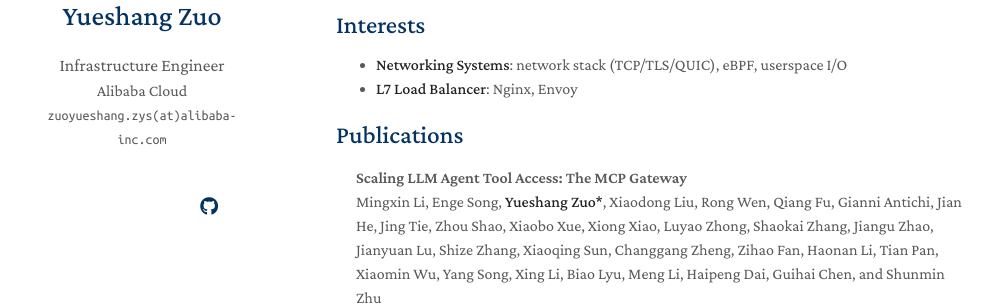
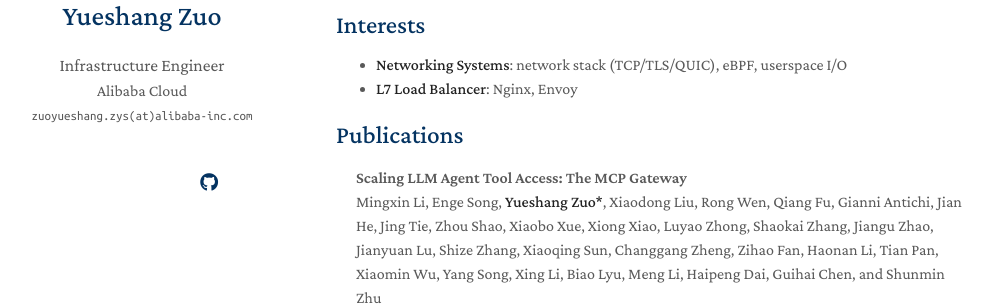
Before and after one commit to yueshangzuo/yueshangzuo.github.io, a Jekyll site: the page built from index.md, in a window 1280 px wide. Shown: the part 214-519 px from the top of the page, without its empty margins (134-1127 px from the left). Built offline with Jekyll 4.4.1, drawn with Linux system fonts in a browser that asks for light colours; a style sheet for code colours, icons or effects is not loaded; our own code applies the rules of GitHub Pages for plain Markdown files.

Commit message:
Keep header email on one line in desktop sidebar

```diff
--- a/_sass/minimal-light-no-dark-mode.scss
+++ b/_sass/minimal-light-no-dark-mode.scss
@@ -82,8 +82,9 @@
   background-color:#000}
 
 email {
-    font-size: 14px;
+    font-size: 13px;
     font-family: "Ubuntu Mono";
+    white-space: nowrap;
 }
 
 .icon-button i{
--- a/_sass/minimal-light.scss
+++ b/_sass/minimal-light.scss
@@ -104,8 +104,9 @@
   background-color:#000}
 
 email {
-    font-size: 14px;
+    font-size: 13px;
     font-family: "Ubuntu Mono";
+    white-space: nowrap;
 }
 
 .icon-button i{
```
